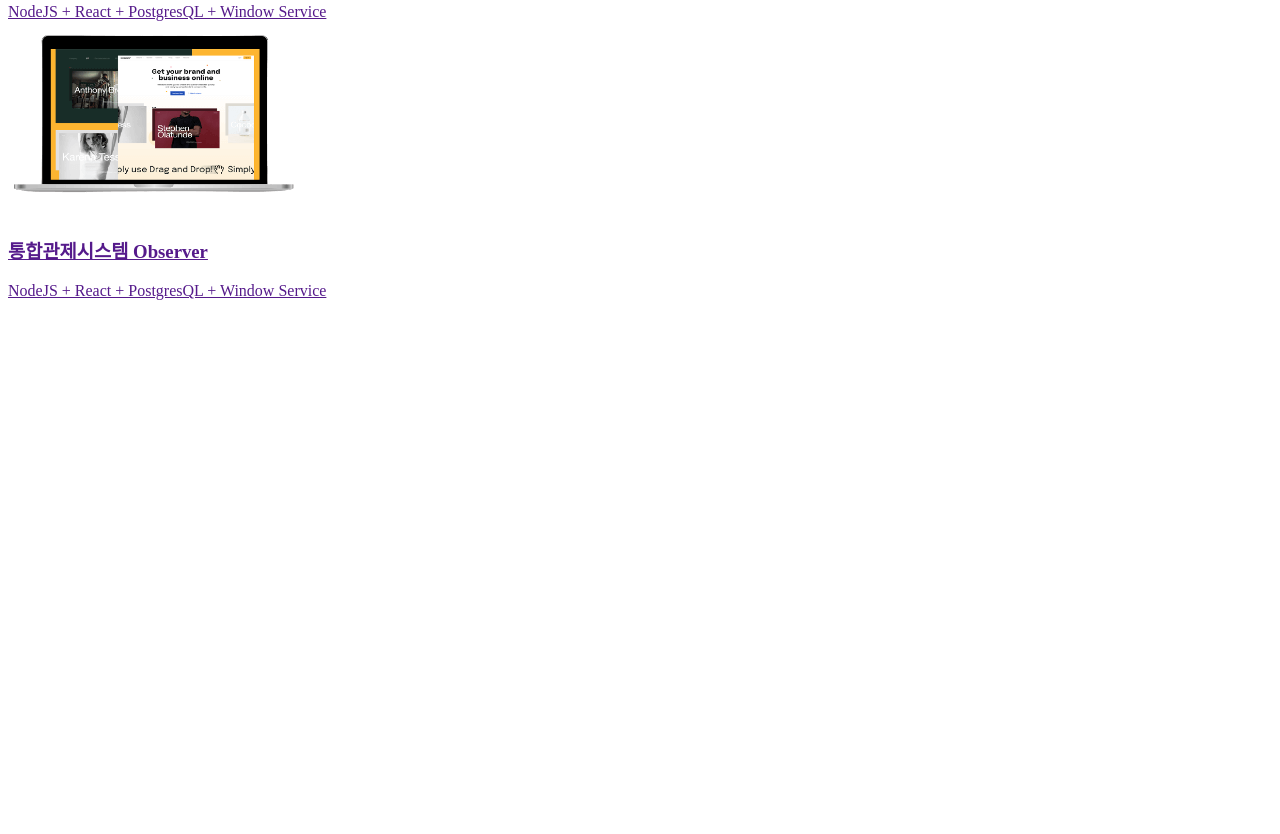
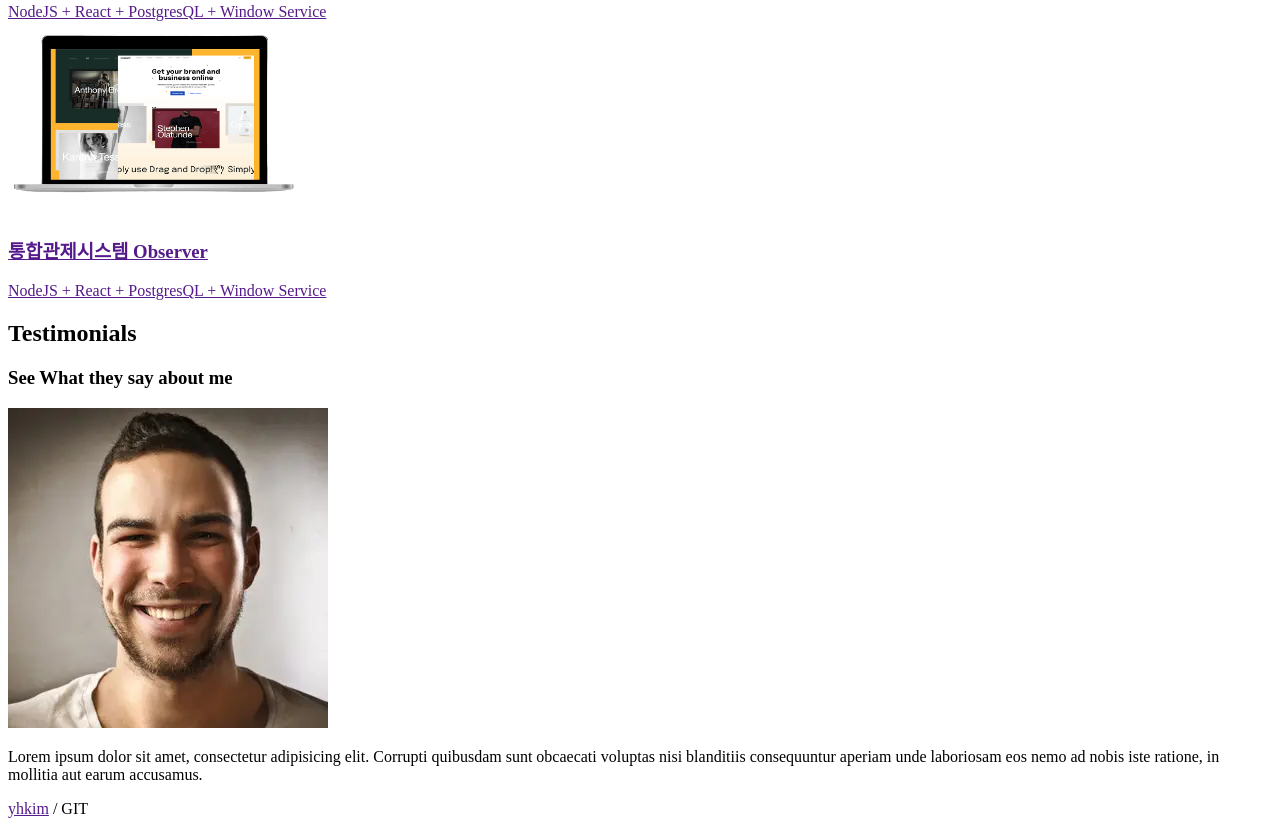
Before and after one commit to bis92/Bis-Portfolio, a plain HTML site: page index.html in a window 1280 px wide. Shown: the part 2619-3453 px from the top of the page. Before the commit the page ends 2927 px from the top, so only its background shows below. Drawn offline with Linux system fonts and the light colour scheme.

Commit message:
HTML: Testimonials

```diff
--- a/index.html
+++ b/index.html
@@ -235,7 +235,20 @@
         </div>
     </section>
     <!-- Testimonials -->
-    <section id="testimonials"></section>
+    <section id="testimonials">
+        <h1>Testimonials</h1>
+        <h3>See What they say about me</h3>
+        <div class="testimonials">
+            <img
+                src="./imgs/testimonial/testimonial.png"
+                alt="testimonial1"
+                class="testimonial__avatar" />
+                <div class="testimonial__speech-bubble">
+                    <p>Lorem ipsum dolor sit amet, consectetur adipisicing elit. Corrupti quibusdam sunt obcaecati voluptas nisi blanditiis consequuntur aperiam unde laboriosam eos nemo ad nobis iste ratione, in mollitia aut earum accusamus.</p>
+                    <p class="name"><a href="">yhkim</a> / GIT</p>
+                </div>
+        </div>
+    </section>
     <!-- Contact -->
     <section id="contact"></section>
 </body>
```
Also changed, not shown: imgs/testimonial/testimonial.png (added).
